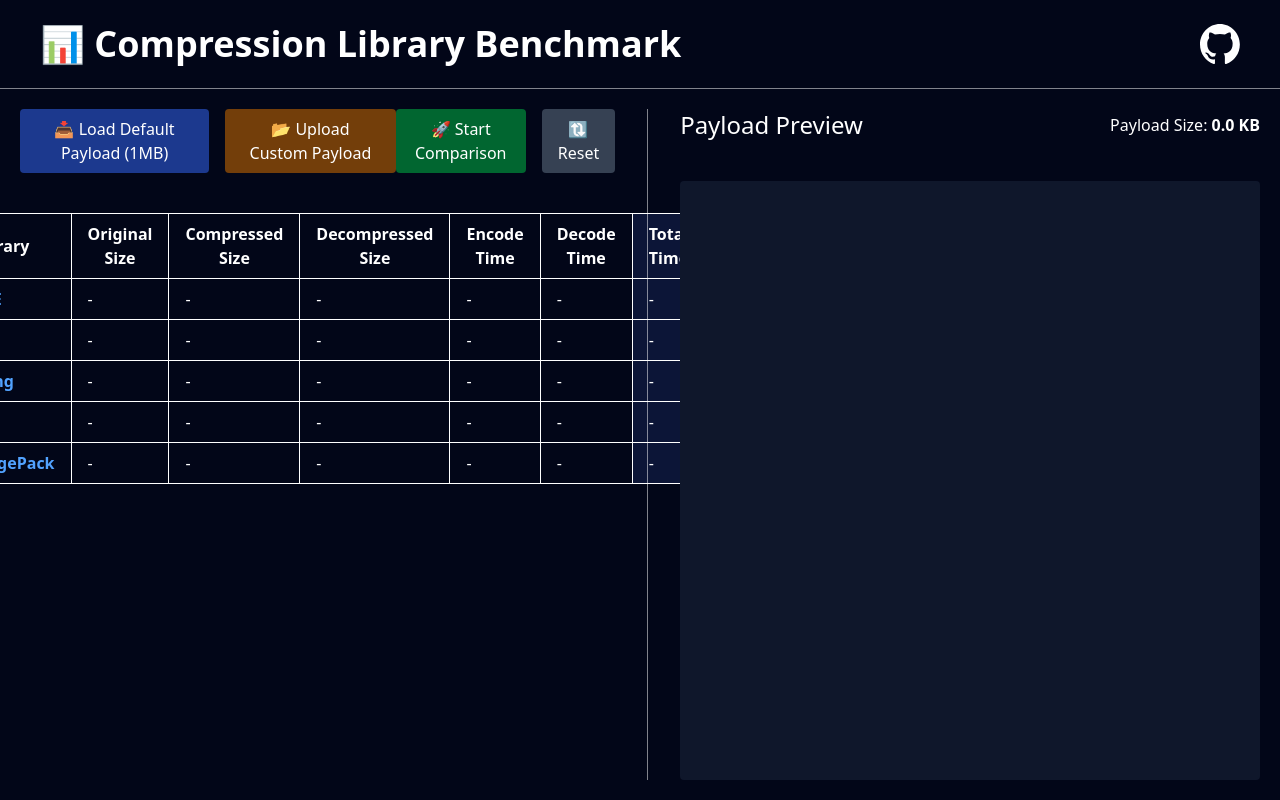
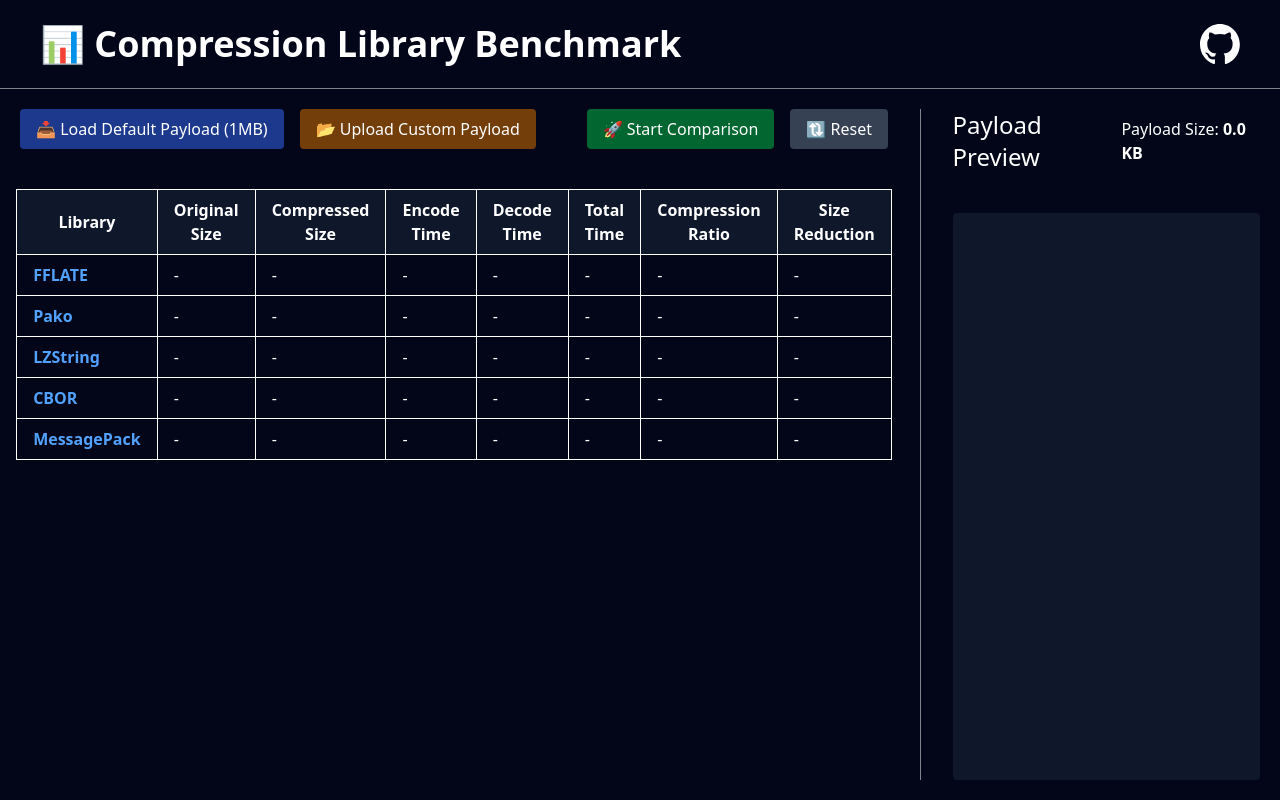
Before and after one commit to ChiragChrg/compression-library-benchmark, a React (Vite) app: page / in a window 1280 px wide. Built offline with nearby package versions, Linux system fonts and the light colour scheme.

Commit message:
feat: ✨ Adds Compression Ratio and Size Reduction metrics to benchmark

```diff
--- a/src/App.tsx
+++ b/src/App.tsx
@@ -7,11 +7,13 @@ import {
   cborDecode,
   msgpackEncode,
   msgpackDecode,
-  getByteSizeKB,
+  getSizeInKB,
   lzStringEncode,
   lzStringDecode,
   fflateEncode,
   fflateDecode,
+  calculateCompressionRatio,
+  getFormattedSize,
 } from './utils/utils';
 import { payloadContent } from './utils/payload';
 import GithubIcon from './assets/github.svg';
@@ -21,6 +23,8 @@ type TBestScore = {
   encodeTime: number;
   decodeTime: number;
   totalTime: number;
+  compressionRatio: number;
+  sizeReduction: number;
 }
 
 type TBenchmarkResult = {
@@ -28,10 +32,11 @@ type TBenchmarkResult = {
   link?: string;
   originalSize: string;
   compressedSize: string;
-  decompressedSize: string;
   encodeTime: number;
   decodeTime: number;
   totalTime: number;
+  compressionRatio: number;
+  sizeReduction: number;
 }
 
 // Initial library data for the comparison
@@ -89,8 +94,10 @@ function App() {
   // Upload custom payload
   const uploadCustomPayload = useCallback(() => {
     const fileInput = document.createElement('input');
+
     fileInput.type = 'file';
-    fileInput.accept = '.json, .txt, .js, .ts, .jsx, .tsx';
+    fileInput.accept = ".txt,.json,.csv,.log,.md,.js,.ts,.jsx,.tsx,.html,.xml,.yml,.yaml,.ini,.conf,.css,.scss,.less,.toml,.rtf,.bat,.sh,.py,.java,.c,.cpp,.h,.hpp,.php,.rb,.pl,.go,.swift,.rs,.dart,.sql,.ps1,.properties,.cfg,.env,.tex,.adoc,.textile,.rst,.mak,.makefile";
+
     fileInput.onchange = async (event) => {
       const target = event.target as HTMLInputElement;
       if (target.files && target.files.length > 0) {
@@ -114,6 +121,7 @@ function App() {
         reader.readAsText(file);
       }
     };
+
     fileInput.click();
   }, []);
 
@@ -131,30 +139,36 @@ function App() {
       const { encode, decode } = libraryMap[name];
 
       try {
+        // Measure Encoding time
         const startEncode = performance.now();
-
         const encoded = await encode(payload);
         const encodeTime = performance.now() - startEncode;
 
+        // Measure Decoding time
         const startDecode = performance.now();
-        const decoded = await decode(encoded);
+        await decode(encoded);
         const decodeTime = performance.now() - startDecode;
 
-        const originalSize = getByteSizeKB(payload);
-        const compressedSize = getByteSizeKB(encoded);
-        const decompressedSize = getByteSizeKB(decoded);
+        const totalTime = encodeTime + decodeTime;
 
-        const totalTime = encodeTime + decodeTime;
+        // Calculate sizes
+        const originalSize = getSizeInKB(payload);
+        const compressedSize = getSizeInKB(encoded);
+
+        // Calculate compression ratio and size reduction
+        const compressionRatio = calculateCompressionRatio(payload, compressedSize);
+        const sizeReduction = (1 - (compressedSize / originalSize)) * 100;
 
         results.push({
           name,
           link,
-          originalSize: originalSize,
-          compressedSize: compressedSize,
-          decompressedSize: decompressedSize,
+          originalSize: getFormattedSize(originalSize),
+          compressedSize: getFormattedSize(compressedSize),
           encodeTime: encodeTime,
           decodeTime: decodeTime,
           totalTime: totalTime,
+          compressionRatio: compressionRatio,
+          sizeReduction: sizeReduction
         });
       } catch (err) {
         console.error(`Error benchmarking ${name}:`, err);
@@ -163,10 +177,11 @@ function App() {
           link,
           originalSize: "0 KB",
           compressedSize: "0 KB",
-          decompressedSize: "0 KB",
           encodeTime: 0,
           decodeTime: 0,
           totalTime: 0,
+          compressionRatio: 0,
+          sizeReduction: 0,
         });
       }
     }
@@ -178,12 +193,16 @@ function App() {
         encodeTime: current.encodeTime < best.encodeTime ? current.encodeTime : best.encodeTime,
         decodeTime: current.decodeTime < best.decodeTime ? current.decodeTime : best.decodeTime,
         totalTime: current.totalTime < best.totalTime ? current.totalTime : best.totalTime,
+        compressionRatio: current.compressionRatio > best.compressionRatio ? current.compressionRatio : best.compressionRatio,
+        sizeReduction: current.sizeReduction > best.sizeReduction ? current.sizeReduction : best.sizeReduction
       };
     }, {
       compressedSize: 'Infinity',
       encodeTime: Infinity,
       decodeTime: Infinity,
       totalTime: Infinity,
+      compressionRatio: 0,
+      sizeReduction: 0,
     });
 
     setBestScore(newBestScore);
@@ -214,7 +233,7 @@ function App() {
 
       <div className="w-full h-full max-h-[90%] flex items-center justify-center gap-8 p-5">
         {/* Table Comparison Section */}
-        <section className='w-full h-full max-w-[48%] flex flex-col justify-start items-center gap-10'>
+        <section className='w-full h-full max-w-[70%] flex flex-col justify-start items-center gap-10'>
           <div className="flex justify-between items-center w-full">
             <div className="flex gap-4">
               <button onClick={loadDefaultPayload} className='bg-blue-900 px-4 py-2 rounded cursor-pointer'>📥 Load Default Payload (1MB)</button>
@@ -230,23 +249,26 @@ function App() {
           <table className='w-full'>
             <thead>
               <tr>
-                <th className="border border-white px-4 py-2">Library</th>
-                <th className="border border-white px-4 py-2">Original Size</th>
-                <th className="border border-white px-4 py-2">Compressed Size</th>
-                <th className="border border-white px-4 py-2">Decompressed Size</th>
-                <th className="border border-white px-4 py-2">Encode Time</th>
-                <th className="border border-white px-4 py-2">Decode Time</th>
-                <th className="border border-white px-4 py-2 bg-blue-950/50">Total Time</th>
+                <th className="border border-white px-4 py-2 bg-slate-900">Library</th>
+                <th className="border border-white px-4 py-2 bg-slate-900">Original Size</th>
+                <th className="border border-white px-4 py-2 bg-slate-900">Compressed Size</th>
+                <th className="border border-white px-4 py-2 bg-slate-900">Encode Time</th>
+                <th className="border border-white px-4 py-2 bg-slate-900">Decode Time</th>
+                <th className="border border-white px-4 py-2 bg-slate-900">Total Time</th>
+                <th className="border border-white px-4 py-2 bg-slate-900">Compression Ratio</th>
+                <th className="border border-white px-4 py-2 bg-slate-900">Size Reduction</th>
               </tr>
             </thead>
             <tbody>
               {benchmarkResults.length > 0 ?
                 benchmarkResults.map((lib) => {
                   const isBest = {
-                    compressedSize: bestScore?.compressedSize === lib.compressedSize,
                     encodeTime: bestScore?.encodeTime === lib.encodeTime,
                     decodeTime: bestScore?.decodeTime === lib.decodeTime,
                     totalTime: bestScore?.totalTime === lib.totalTime,
+                    compressedSize: bestScore?.compressedSize === lib.compressedSize,
+                    compressionRatio: bestScore?.compressionRatio === lib.compressionRatio,
+                    sizeReduction: bestScore?.sizeReduction === lib.sizeReduction,
                   }
 
                   return (
@@ -256,25 +278,39 @@ function App() {
                           {lib.name}
                         </a>
                       </td>
-                      <td className="border border-white px-4 py-2">{lib.originalSize}</td>
+                      <td className="border border-white px-4 py-2">
+                        {lib.originalSize}
+                      </td>
                       <td
                         style={isBest.compressedSize ? bestScoreStyle : {}}
-                        className="border border-white px-4 py-2">{lib.compressedSize}</td>
-                      <td
-                        style={lib.decompressedSize !== lib.originalSize ? {
-                          color: '#f59e0b',
-                          fontWeight: 'bold',
-                        } : {}}
-                        className="border border-white px-4 py-2">{lib.decompressedSize}</td>
+                        className="border border-white px-4 py-2">
+                        {lib.compressedSize}
+                      </td>
                       <td
                         style={isBest.encodeTime ? bestScoreStyle : {}}
-                        className="border border-white px-4 py-2">{lib.encodeTime.toFixed(1)} ms</td>
+                        className="border border-white px-4 py-2">
+                        {lib.encodeTime.toFixed(1)} ms
+                      </td>
                       <td
                         style={isBest.decodeTime ? bestScoreStyle : {}}
-                        className="border border-white px-4 py-2">{lib.decodeTime.toFixed(1)} ms</td>
+                        className="border border-white px-4 py-2">
+                        {lib.decodeTime.toFixed(1)} ms
+                      </td>
                       <td
                         style={isBest.totalTime ? bestScoreStyle : {}}
-                        className="border border-white px-4 py-2 bg-blue-950/50">{lib.totalTime.toFixed(1)} ms</td>
+                        className="border border-white px-4 py-2">
+                        {lib.totalTime.toFixed(1)} ms
+                      </td>
+                      <td
+                        style={isBest.compressionRatio ? bestScoreStyle : {}}
+                        className="border border-white px-4 py-2">
+                        {lib.compressionRatio.toFixed(2)} : 1
+                      </td>
+                      <td
+                        style={isBest.sizeReduction ? bestScoreStyle : {}}
+                        className="border border-white px-4 py-2">
+                        {lib.sizeReduction.toFixed(1)} %
+                      </td>
                     </tr>
                   )
                 })
@@ -291,7 +327,8 @@ function App() {
                     <td className="border border-white px-4 py-2">-</td>
                     <td className="border border-white px-4 py-2">-</td>
                     <td className="border border-white px-4 py-2">-</td>
-                    <td className="border border-white px-4 py-2 bg-blue-950/50">-</td>
+                    <td className="border border-white px-4 py-2">-</td>
+                    <td className="border border-white px-4 py-2">-</td>
                   </tr>
                 ))
               }
@@ -302,10 +339,10 @@ function App() {
         <div className="w-0.5 h-full bg-white/50"></div>
 
         {/* Payload Preview Section */}
-        <section className='w-full h-full max-w-[48%] flex flex-col justify-center items-center gap-10'>
+        <section className='w-full h-full max-w-[30%] flex flex-col justify-center items-center gap-10'>
           <div className="w-full flex justify-between items-center">
             <h2 className="text-2xl font-medium">Payload Preview</h2>
-            <p>Payload Size: <strong>{getByteSizeKB(JSON.stringify(payload))}</strong></p>
+            <p>Payload Size: <strong>{getFormattedSize(getSizeInKB(JSON.stringify(payload)))}</strong></p>
           </div>
 
           <div className="bg-slate-900 w-full h-full overflow-y-auto p-4 rounded">
```
Also changed, not shown: src/utils/utils.ts (+41 -6 lines).
